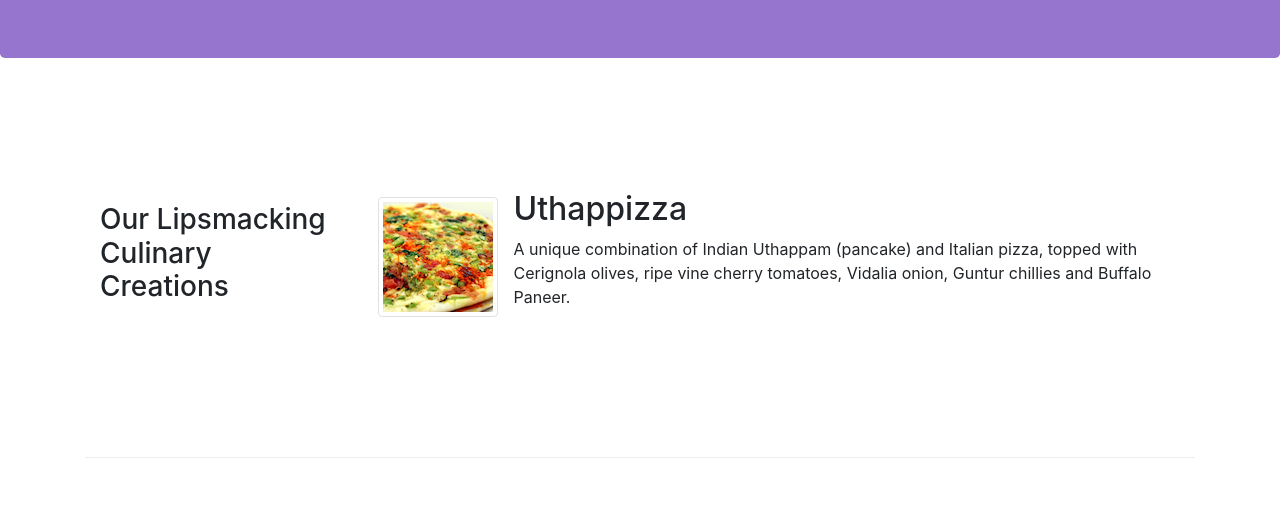
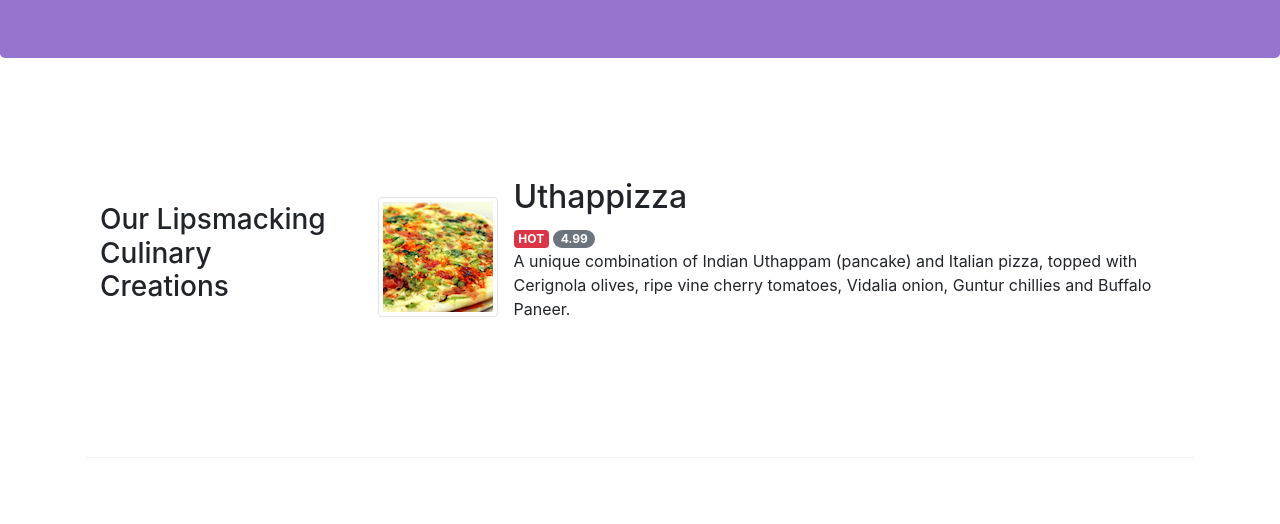
Before and after one commit to RyanB44/webWork, a website: page index.html in a window 1280 px wide. Shown: the part 276-800 px from the top of the page. Drawn offline with nearby package versions, Linux system fonts and the light colour scheme.

Commit message:
alerting users

```diff
--- a/index.html
+++ b/index.html
@@ -55,6 +55,8 @@
                         src="img/uthappizza.png" alt="Uthappizza">
                 <div class="media-body">
                     <h2 class="mt-0">Uthappizza</h2>
+                    <span class="badge badge-danger">HOT</span>
+                    <span class="badge badge-pill badge-secondary">4.99</span>
                     <p class="d-none d-sm-block">A unique combination of Indian Uthappam (pancake) and
                         Italian pizza, topped with Cerignola olives, ripe vine
                         cherry tomatoes, Vidalia onion, Guntur chillies and
```
